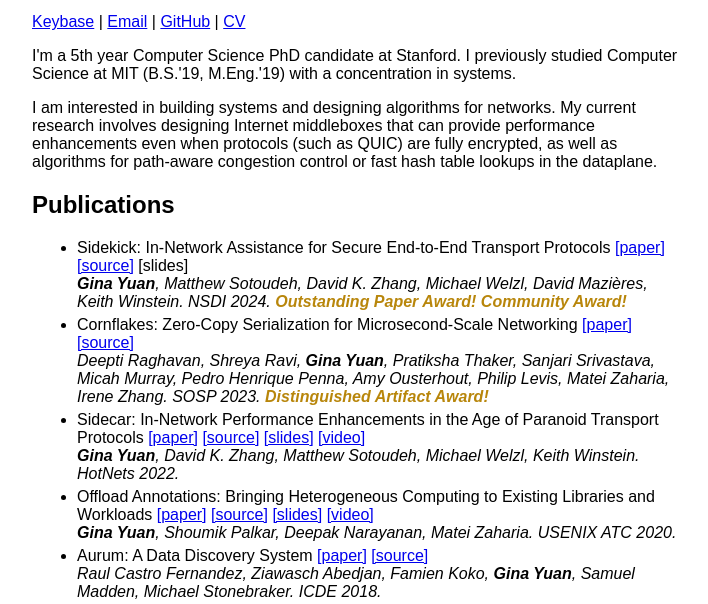
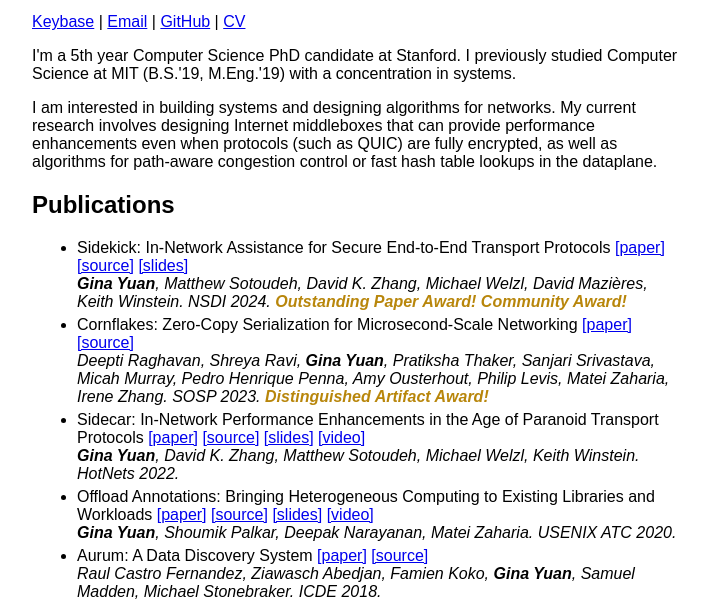
Before and after one commit to ygina/ygina.github.io, a plain HTML site: page index.html in a window 1280 px wide. Shown: the part 199-803 px from the top of the page, without its empty margins (16-724 px from the left). Drawn offline with Linux system fonts and the light colour scheme.

Commit message:
add nsdi24 slides

```diff
--- a/index.html
+++ b/index.html
@@ -40,7 +40,7 @@
           Sidekick: In-Network Assistance for Secure End-to-End Transport Protocols
           <a href="https://www.usenix.org/conference/nsdi24/presentation/yuan">[paper]</a>
           <a href="https://github.com/ygina/sidekick">[source]</a>
-          [slides]
+          <a href="slides/nsdi24-sidekick.pdf">[slides]</a>
           <br>
           <i><b>Gina Yuan</b>, Matthew Sotoudeh, David K. Zhang, Michael Welzl, David Mazières, Keith Winstein.</i>
           <i>NSDI 2024.</i> <span class="award">Outstanding Paper Award! Community Award!</span>
```
Also changed, not shown: 1 other file.
